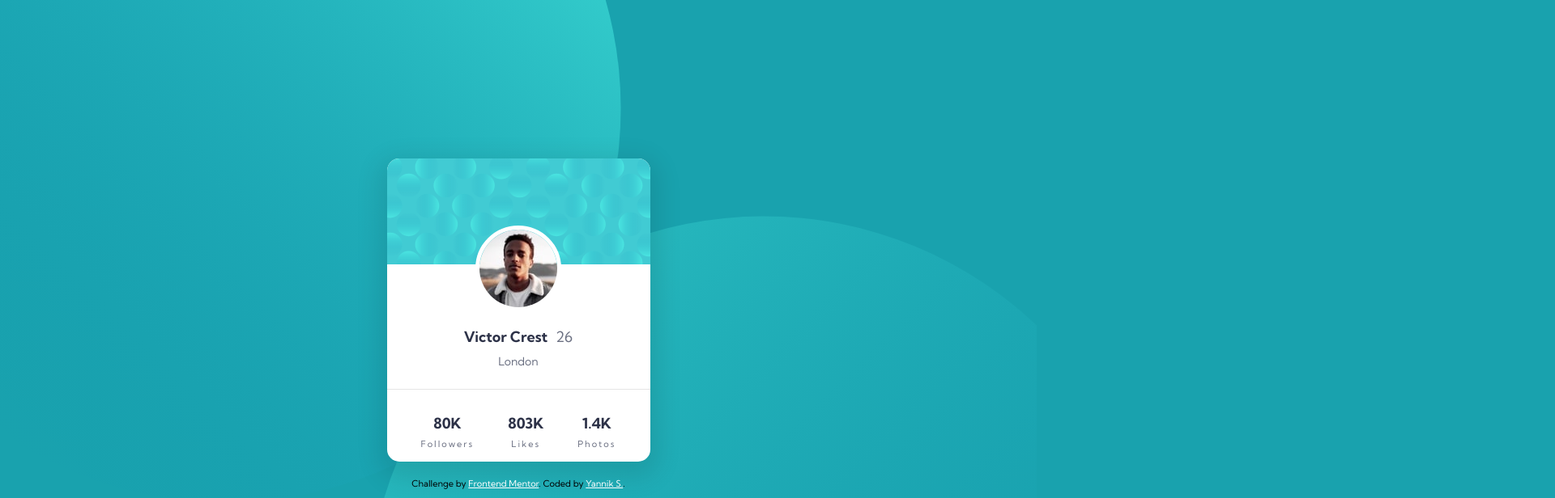
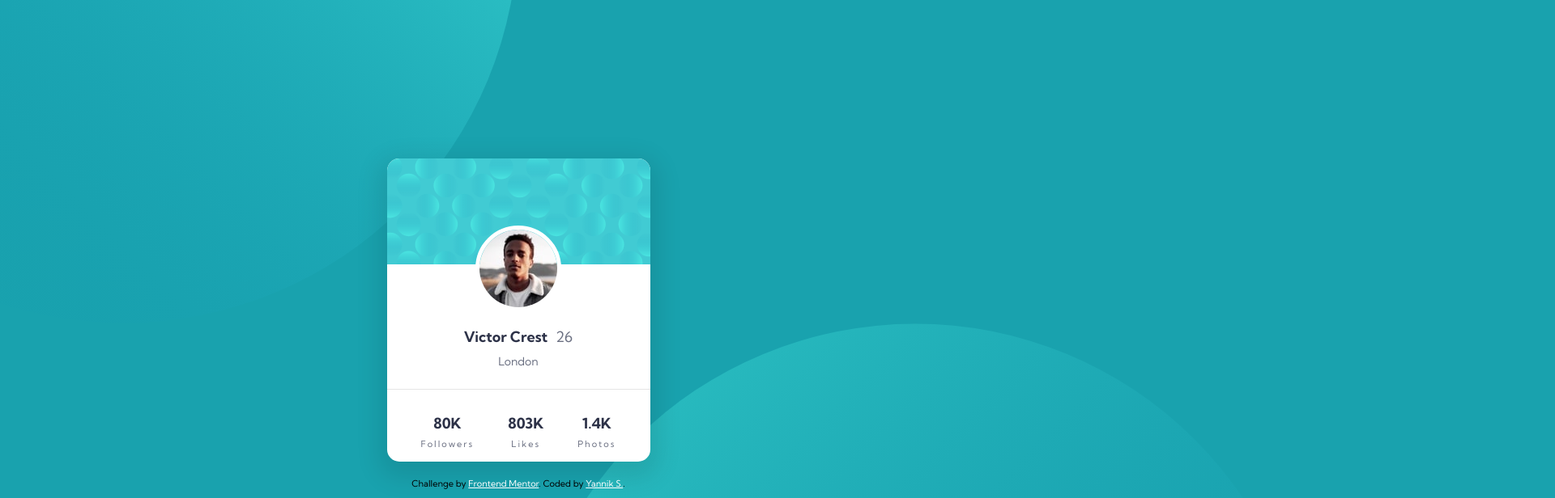
Before and after one commit to YannikS14/profile-card-component-main, a plain HTML site: page index.html in a window 1280 px wide. Shown: the top 616 px of the page at 81% size, 1920 px wide, since content can reach past the window. Drawn offline with Linux system fonts and the light colour scheme.

Commit message:
Change background image behavior Change font-size units from px to rem

```diff
--- a/style.css
+++ b/style.css
@@ -8,18 +8,42 @@ body {
 }
 
 .container {
-  height: 100vh;
-  background: url(./images/bg-pattern-top.svg) left -70% top 200% no-repeat,
-    url(./images/bg-pattern-bottom.svg) right -50% bottom 250% no-repeat;
+  min-height: 100vh;
+  margin: 0 1rem;
   display: flex;
   flex-direction: column;
   align-items: center;
   justify-content: center;
 }
 
+.container:before,
+.container:after {
+  position: absolute;
+  content: '';
+  width: 100vw;
+  height: 100vh;
+  background-size: auto;
+  transform: translate(-50%, -50%);
+  z-index: -1;
+}
+
+.container:before {
+  top: 0;
+  left: 0;
+  background: url('./images/bg-pattern-top.svg') no-repeat bottom
+    right;
+}
+
+.container:after {
+  top: 100%;
+  left: 100%;
+  background: url('./images/bg-pattern-bottom.svg') no-repeat top left;
+}
+
 .profile-card {
   height: 375px;
-  width: 325px;
+  width: 100%;
+  max-width: 325px;
   background-color: white;
   border-radius: 15px;
   box-shadow: 0px 10px 30px 10px rgba(0, 0, 0, 0.1);
@@ -57,7 +81,7 @@ h2,
 .data-title {
   color: hsl(229, 23%, 23%);
   font-weight: 700;
-  font-size: 18px;
+  font-size: 1.125rem;
 }
 
 .data-title {
@@ -65,7 +89,7 @@ h2,
 }
 
 .city {
-  font-size: 14px;
+  font-size: 0.875rem;
   color: hsl(227, 10%, 46%);
   margin: 10px 0 25px 0;
 }
@@ -82,7 +106,7 @@ h2,
 }
 
 .data-sub {
-  font-size: 11px;
+  font-size: 0.6875rem;
   color: hsl(227, 10%, 46%);
   letter-spacing: 2px;
   margin: 0;
@@ -90,19 +114,10 @@ h2,
 
 .attribution {
   margin-top: 20px;
-  font-size: 11px;
+  font-size: 0.6875rem;
   text-align: center;
 }
 
 .attribution a {
   color: white;
 }
-
-@media (max-width: 375px) {
-  .container {
-    background: url(./images/bg-pattern-top.svg) left 125% top 200%
-        no-repeat,
-      url(./images/bg-pattern-bottom.svg) right 130% bottom 180%
-        no-repeat;
-  }
-}
```
